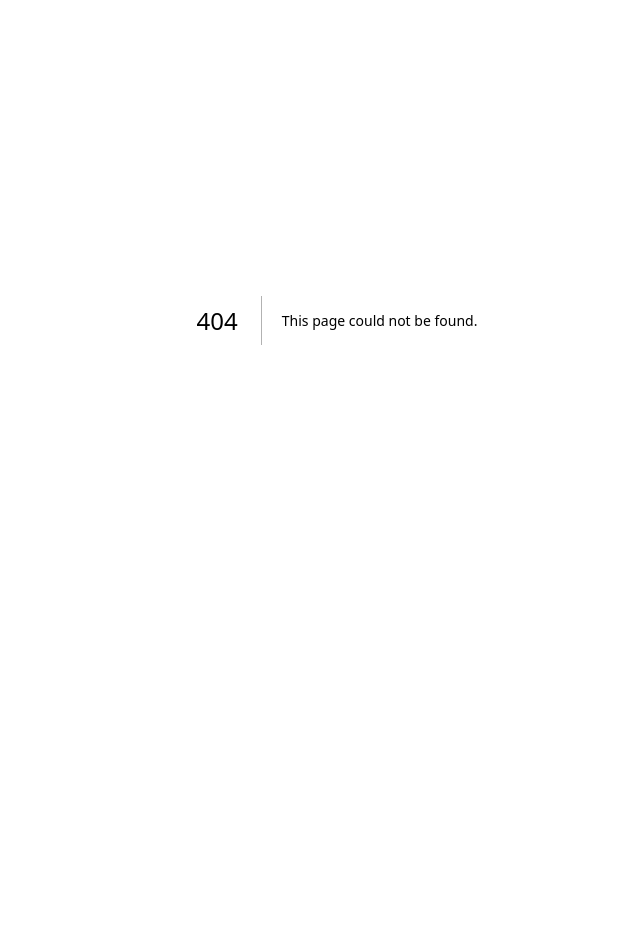
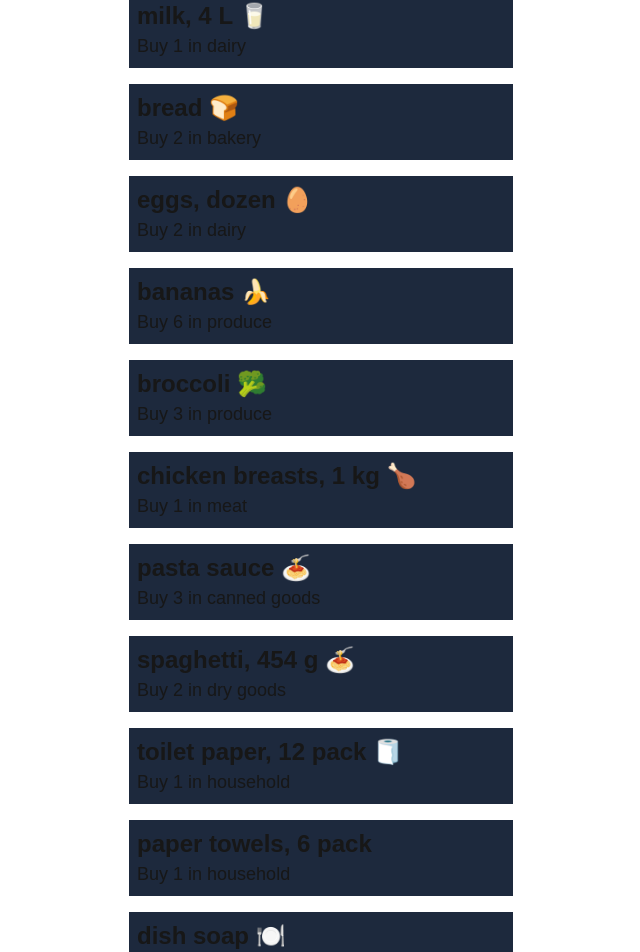
Before and after one commit to CodyLeblanc13/cprg306-assignments, a Next.js app: page /week-6 in a window 1280 px wide. Before the commit this address had no page. Shown: the part 80-1032 px from the top of the page, without its empty margins (303-943 px from the left). Before the commit the page ends 800 px from the top, so only its background shows below. Built offline with nearby package versions, Linux system fonts and the light colour scheme.

Commit message:
changed week 2 heading, created week 6 folder with all required files

```diff
--- a/app/week-2/page.js
+++ b/app/week-2/page.js
@@ -3,7 +3,7 @@ import StudentInfo from "./student-info";
 export default function Page() {
   return (
     <main>
-      <h1>Shopping List</h1>
+      <h1>Name and github link</h1>
       <StudentInfo />
       <Home />
     </main>
--- /dev/null
+++ b/app/week-6/item-list.js
@@ -0,0 +1,91 @@
+import Item from "./item";
+
+export default function ItemList() {
+  const item1 = {
+    name: "milk, 4 L 🥛",
+    quantity: 1,
+    category: "dairy",
+  };
+
+  const item2 = {
+    name: "bread 🍞",
+    quantity: 2,
+    category: "bakery",
+  };
+
+  const item3 = {
+    name: "eggs, dozen 🥚",
+    quantity: 2,
+    category: "dairy",
+  };
+
+  const item4 = {
+    name: "bananas 🍌",
+    quantity: 6,
+    category: "produce",
+  };
+
+  const item5 = {
+    name: "broccoli 🥦",
+    quantity: 3,
+    category: "produce",
+  };
+
+  const item6 = {
+    name: "chicken breasts, 1 kg 🍗",
+    quantity: 1,
+    category: "meat",
+  };
+
+  const item7 = {
+    name: "pasta sauce 🍝",
+    quantity: 3,
+    category: "canned goods",
+  };
+
+  const item8 = {
+    name: "spaghetti, 454 g 🍝",
+    quantity: 2,
+    category: "dry goods",
+  };
+
+  const item9 = {
+    name: "toilet paper, 12 pack 🧻",
+    quantity: 1,
+    category: "household",
+  };
+
+  const item10 = {
+    name: "paper towels, 6 pack",
+    quantity: 1,
+    category: "household",
+  };
+
+  const item11 = {
+    name: "dish soap 🍽️",
+    quantity: 1,
+    category: "household",
+  };
+
+  const item12 = {
+    name: "hand soap 🧼",
+    quantity: 4,
+    category: "household",
+  };
+  return (
+    <div>
+      <Item item={item1} />
+      <Item item={item2} />
+      <Item item={item3} />
+      <Item item={item4} />
+      <Item item={item5} />
+      <Item item={item6} />
+      <Item item={item7} />
+      <Item item={item8} />
+      <Item item={item9} />
+      <Item item={item10} />
+      <Item item={item11} />
+      <Item item={item12} />
+    </div>
+  );
+}
--- /dev/null
+++ b/app/week-6/item.js
@@ -0,0 +1,11 @@
+export default function Item({ item }) {
+  const { name, quantity, category } = item;
+  return (
+    <ul className="bg-slate-800 my-4 p-2 w-96">
+      <li className="font-bold text-2xl">{name}</li>
+      <li className="text-lg">
+        Buy {quantity} in {category}
+      </li>
+    </ul>
+  );
+}
--- /dev/null
+++ b/app/week-6/items.json
@@ -0,0 +1,74 @@
+[
+  {
+    "id": "1h2GJKH12gkHG31h1H",
+    "name": "milk, 4 L ",
+    "quantity": 1,
+    "category": "dairy"
+  },
+  {
+    "id": "2KJH3k2j3H1k2J3K1H",
+    "name": "bread ",
+    "quantity": 2,
+    "category": "bakery"
+  },
+  {
+    "id": "3h2KJH3k2j3H1k2J3",
+    "name": "eggs, dozen ",
+    "quantity": 2,
+    "category": "dairy"
+  },
+  {
+    "id": "4k2J3K1H2GJKH12gk",
+    "name": "bananas ",
+    "quantity": 6,
+    "category": "produce"
+  },
+  {
+    "id": "5H1h1H2KJH3k2j3H",
+    "name": "broccoli ",
+    "quantity": 3,
+    "category": "produce"
+  },
+  {
+    "id": "6H1k2J3K1H2GJKH1",
+    "name": "chicken breasts, 1 kg ",
+    "quantity": 1,
+    "category": "meat"
+  },
+  {
+    "id": "7gkHG31h1H2KJH3k",
+    "name": "pasta sauce ",
+    "quantity": 3,
+    "category": "canned goods"
+  },
+  {
+    "id": "8j3H1k2J3K1H2GJK",
+    "name": "spaghetti, 454 g ",
+    "quantity": 2,
+    "category": "dry goods"
+  },
+  {
+    "id": "9H12gkHG31h1H2KJ",
+    "name": "toilet paper, 12 pack ",
+    "quantity": 1,
+    "category": "household"
+  },
+  {
+    "id": "10H3k2j3H1k2J3K1",
+    "name": "paper towels, 6 pack",
+    "quantity": 1,
+    "category": "household"
+  },
+  {
+    "id": "11k2J3K1H2GJKH12",
+    "name": "dish soap ",
+    "quantity": 1,
+    "category": "household"
+  },
+  {
+    "id": "12GJKH12gkHG31h1",
+    "name": "hand soap ",
+    "quantity": 4,
+    "category": "household"
+  }
+]
--- /dev/null
+++ b/app/week-6/page.js
@@ -0,0 +1,11 @@
+import Home from "../components/home";
+import ItemList from "./item-list";
+export default function page() {
+  return (
+    <main className="mx-auto max-w-md p-4">
+      <h1 className="text-4xl font-bold text-purple-500">Shopping List</h1>
+      <ItemList />
+      <Home />
+    </main>
+  );
+}
--- a/package.json
+++ b/package.json
@@ -16,6 +16,7 @@
   "devDependencies": {
     "@tailwindcss/postcss": "^4",
     "babel-plugin-react-compiler": "1.0.0",
+    "daisyui": "^5.7.50",
     "eslint": "^9",
     "eslint-config-next": "16.3.5",
     "tailwindcss": "^4"
```
Also changed, not shown: 1 other file (tests, documents, lock files or other folders).
